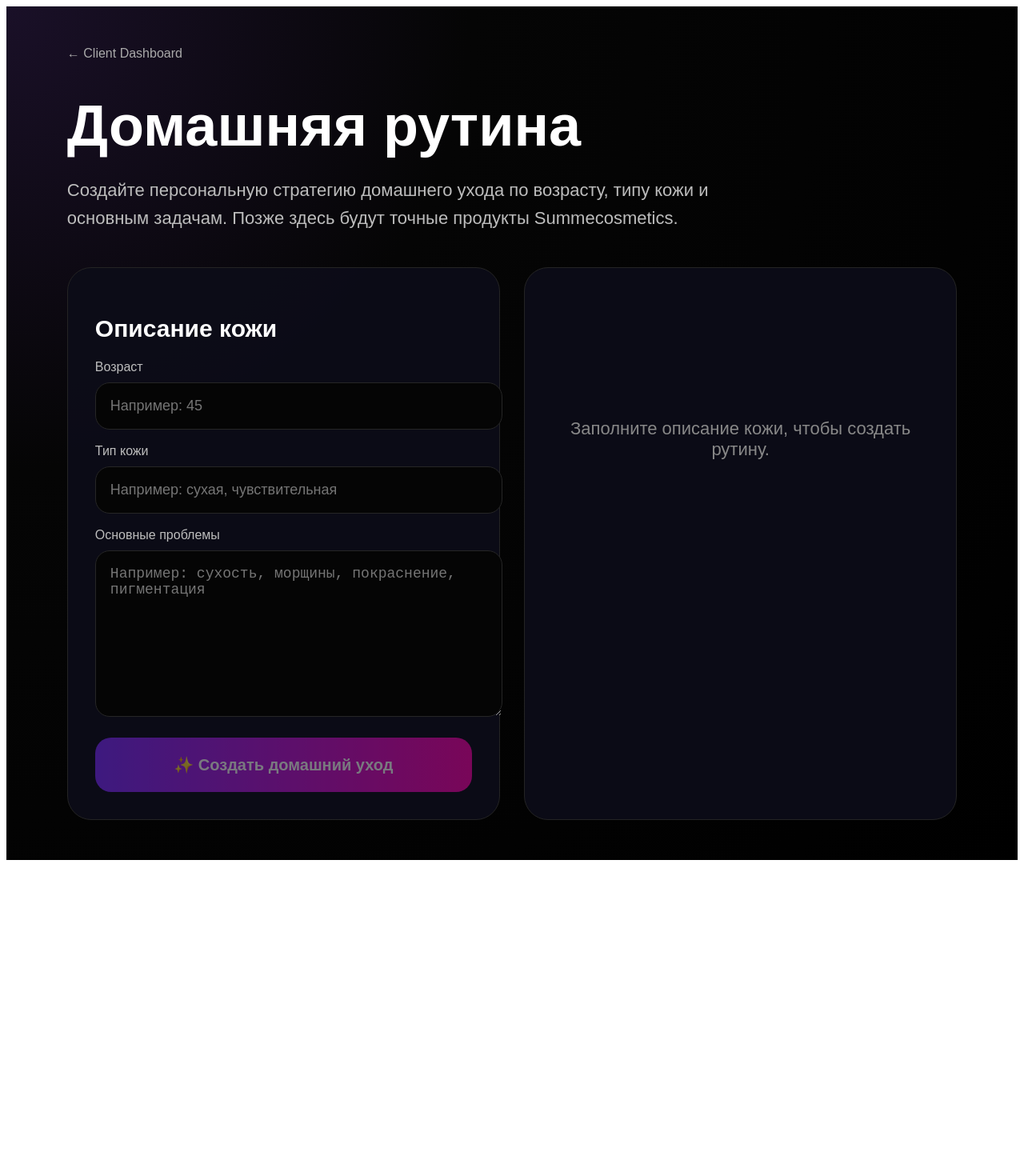
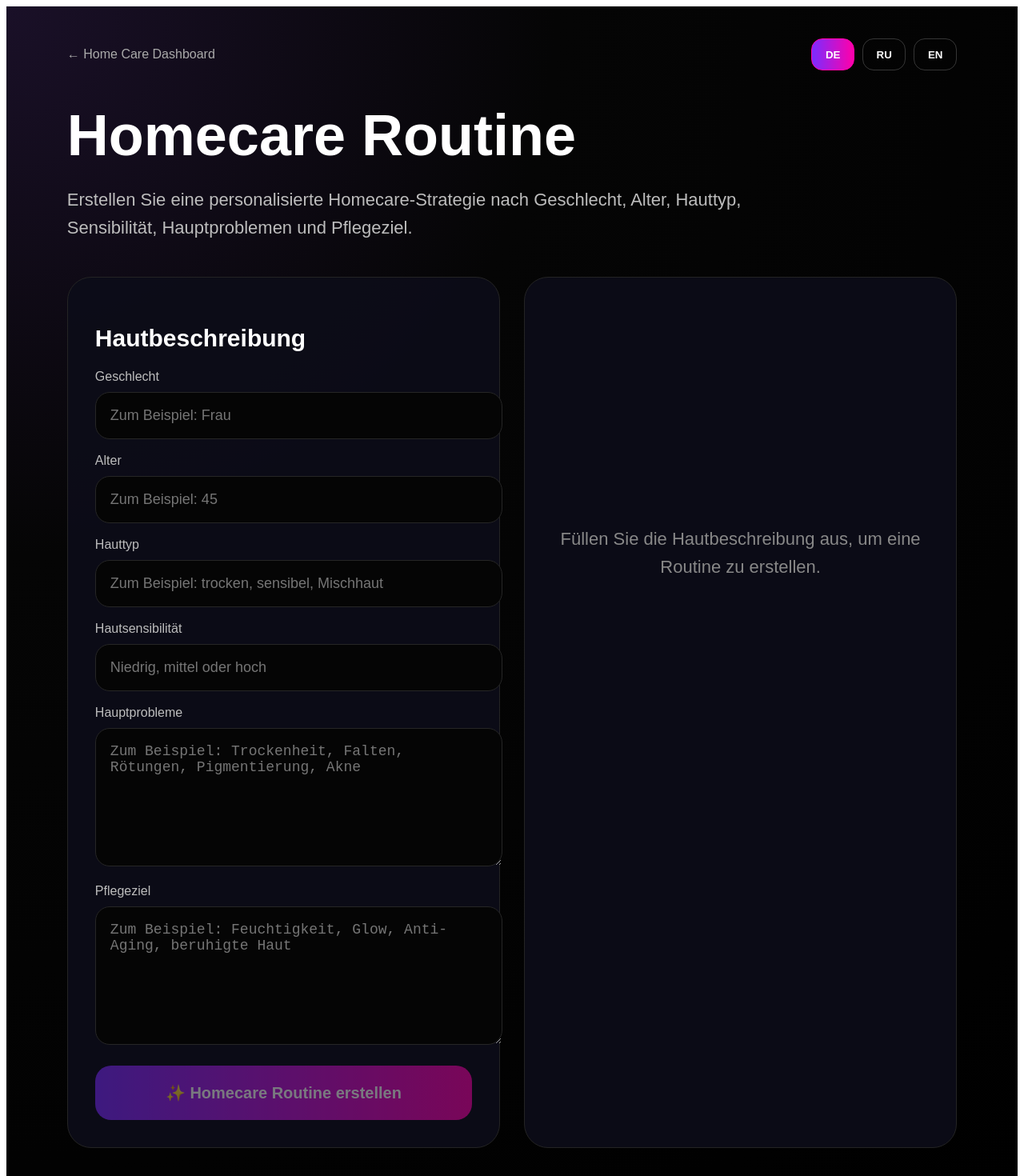
Before and after one commit to piladd-design/formulens-lab, a Next.js app: page /client/homecare in a window 1280 px wide. Shown: the top 1470 px of the page at 80% size. Before the commit the page ends 1083 px from the top, so only its background shows below. Built offline with nearby package versions, Linux system fonts and the light colour scheme.

Commit message:
Update page.js

```diff
--- a/app/client/homecare/page.js
+++ b/app/client/homecare/page.js
@@ -3,108 +3,305 @@
 import Link from 'next/link'
 import { useState } from 'react'
 
+const translations = {
+  DE: {
+    back: '← Home Care Dashboard',
+    title: 'Homecare Routine',
+    subtitle:
+      'Erstellen Sie eine personalisierte Homecare-Strategie nach Geschlecht, Alter, Hauttyp, Sensibilität, Hauptproblemen und Pflegeziel.',
+
+    skinDescription: 'Hautbeschreibung',
+    gender: 'Geschlecht',
+    genderPlaceholder: 'Zum Beispiel: Frau',
+    age: 'Alter',
+    agePlaceholder: 'Zum Beispiel: 45',
+    skinType: 'Hauttyp',
+    skinTypePlaceholder: 'Zum Beispiel: trocken, sensibel, Mischhaut',
+    sensitivity: 'Hautsensibilität',
+    sensitivityPlaceholder: 'Niedrig, mittel oder hoch',
+    concerns: 'Hauptprobleme',
+    concernsPlaceholder:
+      'Zum Beispiel: Trockenheit, Falten, Rötungen, Pigmentierung, Akne',
+    goal: 'Pflegeziel',
+    goalPlaceholder:
+      'Zum Beispiel: Feuchtigkeit, Glow, Anti-Aging, beruhigte Haut',
+    create: '✨ Homecare Routine erstellen',
+
+    empty: 'Füllen Sie die Hautbeschreibung aus, um eine Routine zu erstellen.',
+    strategyTitle: 'Pflegestrategie',
+    strategyText:
+      'Für {gender}, {age} Jahre, Hauttyp „{skinType}“, Sensibilität „{sensitivity}“ und Hauptprobleme „{concerns}“ empfiehlt sich eine sanfte, konsequente Homecare-Routine mit Fokus auf Barriere, Feuchtigkeit und schrittweise Korrektur der Hauptzeichen.',
+    priorities: 'Prioritäten',
+    priorityList: [
+      'Stärkung und Schutz der Hautbarriere',
+      'Stabile Feuchtigkeitsversorgung morgens und abends',
+      'Beruhigung von Rötungen und Reaktivität',
+      'Schrittweise Korrektur von Pigmentierung und Alterungszeichen',
+      'Keine Überlastung der Haut mit zu vielen aktiven Wirkstoffen',
+    ],
+
+    morning: 'Morgen',
+    morningText:
+      '1. Sanfte Reinigung — ESSENTIAL. \n2. Feuchtigkeitsschritt — GLACIAR. \n3. Bei Sensibilität — NICELY. \n4. Bei Pigmentierung oder fahlem Teint — CELL C / BECLARITY. \n5. Immer SPF — SUMMESUN.',
+
+    evening: 'Abend',
+    eveningText:
+      '1. Reinigung ohne Austrocknung — ESSENTIAL / BALANCE. \n2. Barriereunterstützung — NICELY. \n3. Bei Entzündungen — BALANCE. \n4. Bei Alterungszeichen — CELL / MYCODE. \n5. Abschluss mit regenerierender Pflege.',
+
+    weekly: 'Wöchentliche Pflege',
+    weeklyText:
+      '1–2 Mal pro Woche sanfte Hauterneuerung. \nBei Sensibilität aggressive Peelings vermeiden. \nBei Dehydratation GLACIAR verstärken. \nBei Entzündungen die Haut nicht mit zu vielen Wirkstoffen überlasten.',
+
+    directions: 'Summecosmetics-Richtungen',
+    directionsText:
+      'GLACIAR — Feuchtigkeit. \nNICELY — Sensibilität und Barriere. \nBALANCE — Akne und Sebum. \nBECLARITY — Pigmentierung. \nCELL C — Glow und antioxidative Unterstützung. \nCELL / MYCODE — Alterungszeichen.',
+  },
+
+  RU: {
+    back: '← Домашний уход',
+    title: 'Домашняя рутина',
+    subtitle:
+      'Создайте персональную стратегию домашнего ухода по полу, возрасту, типу кожи, чувствительности, основным проблемам и цели ухода.',
+
+    skinDescription: 'Описание кожи',
+    gender: 'Пол',
+    genderPlaceholder: 'Например: женщина',
+    age: 'Возраст',
+    agePlaceholder: 'Например: 45',
+    skinType: 'Тип кожи',
+    skinTypePlaceholder: 'Например: сухая, чувствительная, комбинированная',
+    sensitivity: 'Чувствительность кожи',
+    sensitivityPlaceholder: 'Низкая, средняя или высокая',
+    concerns: 'Основные проблемы',
+    concernsPlaceholder:
+      'Например: сухость, морщины, покраснение, пигментация, акне',
+    goal: 'Цель ухода',
+    goalPlaceholder:
+      'Например: увлажнение, сияние, anti-aging, успокоение кожи',
+    create: '✨ Создать домашний уход',
+
+    empty: 'Заполните описание кожи, чтобы создать рутину.',
+    strategyTitle: 'Стратегия ухода',
+    strategyText:
+      'Для {gender}, {age} лет, с типом кожи «{skinType}», чувствительностью «{sensitivity}» и задачами «{concerns}» рекомендуется мягкая, последовательная домашняя рутина с акцентом на восстановление барьера, увлажнение и постепенную коррекцию основных признаков.',
+    priorities: 'Приоритеты',
+    priorityList: [
+      'Восстановление и защита кожного барьера',
+      'Стабильное увлажнение утром и вечером',
+      'Успокоение покраснений и реактивности',
+      'Постепенная коррекция пигментации и возрастных признаков',
+      'Не перегружать кожу большим количеством активов',
+    ],
+
+    morning: 'Утро',
+    morningText:
+      '1. Мягкое очищение — ESSENTIAL. \n2. Увлажняющий этап — GLACIAR. \n3. При чувствительности — NICELY. \n4. При пигментации или тусклости — CELL C / BECLARITY. \n5. Обязательно SPF — SUMMESUN.',
+
+    evening: 'Вечер',
+    eveningText:
+      '1. Очищение без пересушивания — ESSENTIAL / BALANCE. \n2. Барьерная поддержка — NICELY. \n3. При воспалениях — BALANCE. \n4. При возрастных признаках — CELL / MYCODE. \n5. Завершение уходом для восстановления кожи.',
+
+    weekly: 'Еженедельный уход',
+    weeklyText:
+      '1–2 раза в неделю мягкое обновление кожи. \nПри чувствительности избегать агрессивных пилингов. \nПри обезвоженности усилить GLACIAR. \nПри воспалениях не перегружать кожу активами.',
+
+    directions: 'Summecosmetics-направления',
+    directionsText:
+      'GLACIAR — увлажнение. \nNICELY — чувствительность и барьер. \nBALANCE — акне и себум. \nBECLARITY — пигментация. \nCELL C — сияние и антиоксидантная защита. \nCELL / MYCODE — возрастные признаки.',
+  },
+
+  EN: {
+    back: '← Home Care Dashboard',
+    title: 'Homecare Routine',
+    subtitle:
+      'Create a personalized homecare strategy based on gender, age, skin type, sensitivity, main concerns and skincare goal.',
+
+    skinDescription: 'Skin Description',
+    gender: 'Gender',
+    genderPlaceholder: 'Example: female',
+    age: 'Age',
+    agePlaceholder: 'Example: 45',
+    skinType: 'Skin Type',
+    skinTypePlaceholder: 'Example: dry, sensitive, combination',
+    sensitivity: 'Skin Sensitivity',
+    sensitivityPlaceholder: 'Low, medium or high',
+    concerns: 'Main Concerns',
+    concernsPlaceholder:
+      'Example: dryness, wrinkles, redness, pigmentation, acne',
+    goal: 'Skincare Goal',
+    goalPlaceholder:
+      'Example: hydration, glow, anti-aging, calming the skin',
+    create: '✨ Create Homecare Routine',
+
+    empty: 'Fill in the skin description to create a routine.',
+    strategyTitle: 'Care Strategy',
+    strategyText:
+      'For {gender}, {age} years old, with skin type “{skinType}”, sensitivity “{sensitivity}” and main concerns “{concerns}”, a gentle and consistent homecare routine is recommended, focused on barrier restoration, hydration and gradual correction of the main signs.',
+    priorities: 'Priorities',
+    priorityList: [
+      'Restore and protect the skin barrier',
+      'Stable hydration morning and evening',
+      'Calm redness and reactivity',
+      'Gradual correction of pigmentation and aging signs',
+      'Avoid overloading the skin with too many active ingredients',
+    ],
+
+    morning: 'Morning',
+    morningText:
+      '1. Gentle cleansing — ESSENTIAL. \n2. Hydration step — GLACIAR. \n3. For sensitivity — NICELY. \n4. For pigmentation or dullness — CELL C / BECLARITY. \n5. Always SPF — SUMMESUN.',
+
+    evening: 'Evening',
+    eveningText:
+      '1. Cleansing without drying — ESSENTIAL / BALANCE. \n2. Barrier support — NICELY. \n3. For inflammation — BALANCE. \n4. For aging signs — CELL / MYCODE. \n5. Finish with restorative care.',
+
+    weekly: 'Weekly Care',
+    weeklyText:
+      '1–2 times per week: gentle skin renewal. \nFor sensitive skin, avoid aggressive peelings. \nFor dehydration, strengthen GLACIAR. \nFor inflammation, avoid overloading the skin with actives.',
+
+    directions: 'Summecosmetics Directions',
+    directionsText:
+      'GLACIAR — hydration. \nNICELY — sensitivity and barrier. \nBALANCE — acne and sebum. \nBECLARITY — pigmentation. \nCELL C — glow and antioxidant support. \nCELL / MYCODE — aging signs.',
+  },
+}
+
 export default function ClientHomecarePage() {
+  const [lang, setLang] = useState('DE')
+  const [gender, setGender] = useState('')
   const [age, setAge] = useState('')
   const [skinType, setSkinType] = useState('')
+  const [sensitivity, setSensitivity] = useState('')
   const [concerns, setConcerns] = useState('')
+  const [goal, setGoal] = useState('')
   const [done, setDone] = useState(false)
 
+  const t = translations[lang]
+
+  const canCreate =
+    gender.trim() &&
+    age.trim() &&
+    skinType.trim() &&
+    sensitivity.trim() &&
+    concerns.trim() &&
+    goal.trim()
+
   const createRoutine = () => {
-    if (!age.trim() || !skinType.trim() || !concerns.trim()) return
+    if (!canCreate) return
     setDone(true)
   }
+
+  const strategyText = t.strategyText
+    .replace('{gender}', gender)
+    .replace('{age}', age)
+    .replace('{skinType}', skinType)
+    .replace('{sensitivity}', sensitivity)
+    .replace('{concerns}', concerns)
 
   return (
     <main style={styles.main}>
       <div style={styles.wrap}>
-        <Link href="/client" style={styles.back}>
-          ← Client Dashboard
-        </Link>
+        <div style={styles.topBar}>
+          <Link href="/client" style={styles.back}>
+            {t.back}
+          </Link>
 
-        <h1 style={styles.h1}>Домашняя рутина</h1>
+          <div style={styles.langSwitch}>
+            {['DE', 'RU', 'EN'].map((item) => (
+              <button
+                key={item}
+                onClick={() => setLang(item)}
+                style={lang === item ? styles.langActive : styles.langBtn}
+              >
+                {item}
+              </button>
+            ))}
+          </div>
+        </div>
 
-        <p style={styles.sub}>
-          Создайте персональную стратегию домашнего ухода по возрасту, типу кожи
-          и основным задачам. Позже здесь будут точные продукты Summecosmetics.
-        </p>
+        <h1 style={styles.h1}>{t.title}</h1>
+
+        <p style={styles.sub}>{t.subtitle}</p>
 
         <section style={styles.grid}>
           <div style={styles.panel}>
-            <h2 style={styles.h2}>Описание кожи</h2>
+            <h2 style={styles.h2}>{t.skinDescription}</h2>
 
-            <label style={styles.label}>Возраст</label>
-            <input
-              value={age}
-              onChange={(e) => {
-                setAge(e.target.value)
-                setDone(false)
-              }}
-              placeholder="Например: 45"
-              style={styles.input}
+            <Field
+              label={t.gender}
+              value={gender}
+              setValue={setGender}
+              placeholder={t.genderPlaceholder}
+              setDone={setDone}
             />
 
-            <label style={styles.label}>Тип кожи</label>
-            <input
-              value={skinType}
-              onChange={(e) => {
-                setSkinType(e.target.value)
-                setDone(false)
-              }}
-              placeholder="Например: сухая, чувствительная"
-              style={styles.input}
+            <Field
+              label={t.age}
+              value={age}
+              setValue={setAge}
+              placeholder={t.agePlaceholder}
+              setDone={setDone}
             />
 
-            <label style={styles.label}>Основные проблемы</label>
-            <textarea
+            <Field
+              label={t.skinType}
+              value={skinType}
+              setValue={setSkinType}
+              placeholder={t.skinTypePlaceholder}
+              setDone={setDone}
+            />
+
+            <Field
+              label={t.sensitivity}
+              value={sensitivity}
+              setValue={setSensitivity}
+              placeholder={t.sensitivityPlaceholder}
+              setDone={setDone}
+            />
+
+            <TextArea
+              label={t.concerns}
               value={concerns}
-              onChange={(e) => {
-                setConcerns(e.target.value)
-                setDone(false)
-              }}
-              placeholder="Например: сухость, морщины, покраснение, пигментация"
-              style={styles.textarea}
+              setValue={setConcerns}
+              placeholder={t.concernsPlaceholder}
+              setDone={setDone}
+            />
+
+            <TextArea
+              label={t.goal}
+              value={goal}
+              setValue={setGoal}
+              placeholder={t.goalPlaceholder}
+              setDone={setDone}
             />
 
             <button
               onClick={createRoutine}
-              disabled={!age.trim() || !skinType.trim() || !concerns.trim()}
+              disabled={!canCreate}
               style={{
                 ...styles.primaryBtn,
-                opacity:
-                  age.trim() && skinType.trim() && concerns.trim() ? 1 : 0.45,
-                cursor:
-                  age.trim() && skinType.trim() && concerns.trim()
-                    ? 'pointer'
-                    : 'not-allowed',
+                opacity: canCreate ? 1 : 0.45,
+                cursor: canCreate ? 'pointer' : 'not-allowed',
               }}
             >
-              ✨ Создать домашний уход
+              {t.create}
             </button>
           </div>
 
           <div style={styles.panel}>
             {!done ? (
-              <div style={styles.empty}>
-                Заполните описание кожи, чтобы создать рутину.
-              </div>
+              <div style={styles.empty}>{t.empty}</div>
             ) : (
               <>
-                <h2 style={styles.h2}>Стратегия ухода</h2>
+                <h2 style={styles.h2}>{t.strategyTitle}</h2>
 
-                <p style={styles.text}>
-                  Для кожи {age} лет с характеристикой “{skinType}” и задачами
-                  “{concerns}” рекомендуется мягкая, последовательная рутина с
-                  акцентом на восстановление барьера, увлажнение и постепенную
-                  коррекцию основных признаков.
-                </p>
+                <p style={styles.text}>{strategyText}</p>
 
                 <div style={styles.priorityBox}>
-                  <h3 style={styles.infoTitle}>Приоритеты</h3>
+                  <h3 style={styles.infoTitle}>{t.priorities}</h3>
+
                   <ul style={styles.list}>
-                    <li>Восстановление и защита кожного барьера</li>
-                    <li>Стабильное увлажнение утром и вечером</li>
-                    <li>Мягкая работа с воспалениями и покраснением</li>
-                    <li>Постепенная коррекция пигментации и возрастных признаков</li>
+                    {t.priorityList.map((item) => (
+                      <li key={item}>{item}</li>
+                    ))}
                   </ul>
                 </div>
               </>
@@ -114,41 +311,51 @@ export default function ClientHomecarePage() {
 
         {done && (
           <section style={styles.resultGrid}>
-            <Info title="Утро">
-              1. Мягкое очищение — ESSENTIAL. <br />
-              2. Увлажняющий этап — GLACIAR. <br />
-              3. При чувствительности — NICELY. <br />
-              4. При пигментации или тусклости — CELL C / BECLARITY. <br />
-              5. Обязательно SPF — SUMMESUN.
-            </Info>
+            <Info title={t.morning}>{t.morningText}</Info>
 
-            <Info title="Вечер">
-              1. Очищение без пересушивания — ESSENTIAL / BALANCE. <br />
-              2. Барьерная поддержка — NICELY. <br />
-              3. При воспалениях — BALANCE. <br />
-              4. При возрастных признаках — CELL / MYCODE. <br />
-              5. Завершение уходом для восстановления кожи.
-            </Info>
+            <Info title={t.evening}>{t.eveningText}</Info>
 
-            <Info title="Еженедельный уход">
-              1–2 раза в неделю мягкое обновление кожи. <br />
-              При чувствительности избегать агрессивных пилингов. <br />
-              При обезвоженности усилить GLACIAR. <br />
-              При воспалениях не перегружать кожу активами.
-            </Info>
+            <Info title={t.weekly}>{t.weeklyText}</Info>
 
-            <Info title="Summecosmetics-направления">
-              GLACIAR — увлажнение. <br />
-              NICELY — чувствительность и барьер. <br />
-              BALANCE — акне и себум. <br />
-              BECLARITY — пигментация. <br />
-              CELL C — сияние и антиоксидантная защита. <br />
-              CELL / MYCODE — возрастные признаки.
-            </Info>
+            <Info title={t.directions}>{t.directionsText}</Info>
           </section>
         )}
       </div>
     </main>
+  )
+}
+
+function Field({ label, value, setValue, placeholder, setDone }) {
+  return (
+    <>
+      <label style={styles.label}>{label}</label>
+      <input
+        value={value}
+        onChange={(e) => {
+          setValue(e.target.value)
+          setDone(false)
+        }}
+        placeholder={placeholder}
+        style={styles.input}
+      />
+    </>
+  )
+}
+
+function TextArea({ label, value, setValue, placeholder, setDone }) {
+  return (
+    <>
+      <label style={styles.label}>{label}</label>
+      <textarea
+        value={value}
+        onChange={(e) => {
+          setValue(e.target.value)
+          setDone(false)
+        }}
+        placeholder={placeholder}
+        style={styles.textarea}
+      />
+    </>
   )
 }
 
@@ -167,16 +374,47 @@ const styles = {
     background:
       'radial-gradient(circle at top left,#1a1028 0%,#050505 35%,#000 100%)',
     color: 'white',
-    padding: '50px 6%',
+    padding: '40px 6% 70px',
     fontFamily: 'Arial, sans-serif',
   },
   wrap: {
     maxWidth: '1300px',
     margin: '0 auto',
   },
+  topBar: {
+    display: 'flex',
+    justifyContent: 'space-between',
+    gap: '20px',
+    alignItems: 'center',
+    marginBottom: '36px',
+  },
   back: {
     color: '#aaa',
     textDecoration: 'none',
+  },
+  langSwitch: {
+    display: 'flex',
+    gap: '10px',
+  },
+  langBtn: {
+    width: '54px',
+    height: '40px',
+    borderRadius: '14px',
+    border: '1px solid rgba(255,255,255,0.2)',
+    background: 'transparent',
+    color: 'white',
+    cursor: 'pointer',
+    fontWeight: 800,
+  },
+  langActive: {
+    width: '54px',
+    height: '40px',
+    borderRadius: '14px',
+    border: '1px solid #ff00aa',
+    background: 'linear-gradient(90deg,#7b2cff,#ff00aa)',
+    color: 'white',
+    cursor: 'pointer',
+    fontWeight: 800,
   },
   h1: {
     fontSize: 'clamp(42px,6vw,72px)',
@@ -190,7 +428,7 @@ const styles = {
   sub: {
     color: '#bdbdbd',
     fontSize: '22px',
-    maxWidth: '860px',
+    maxWidth: '900px',
     lineHeight: 1.6,
     marginBottom: '44px',
   },
@@ -224,7 +462,7 @@ const styles = {
   },
   textarea: {
     width: '100%',
-    minHeight: '170px',
+    minHeight: '135px',
     background: '#050505',
     border: '1px solid #262626',
     borderRadius: '18px',
@@ -246,13 +484,14 @@ const styles = {
     fontWeight: 900,
   },
   empty: {
-    minHeight: '360px',
+    minHeight: '620px',
     display: 'flex',
     alignItems: 'center',
     justifyContent: 'center',
     color: '#888',
     fontSize: '22px',
     textAlign: 'center',
+    lineHeight: 1.6,
   },
   text: {
     color: '#d4d4d4',
@@ -292,5 +531,6 @@ const styles = {
     color: '#d4d4d4',
     lineHeight: 1.8,
     fontSize: '17px',
+    whiteSpace: 'pre-line',
   },
 }
```
